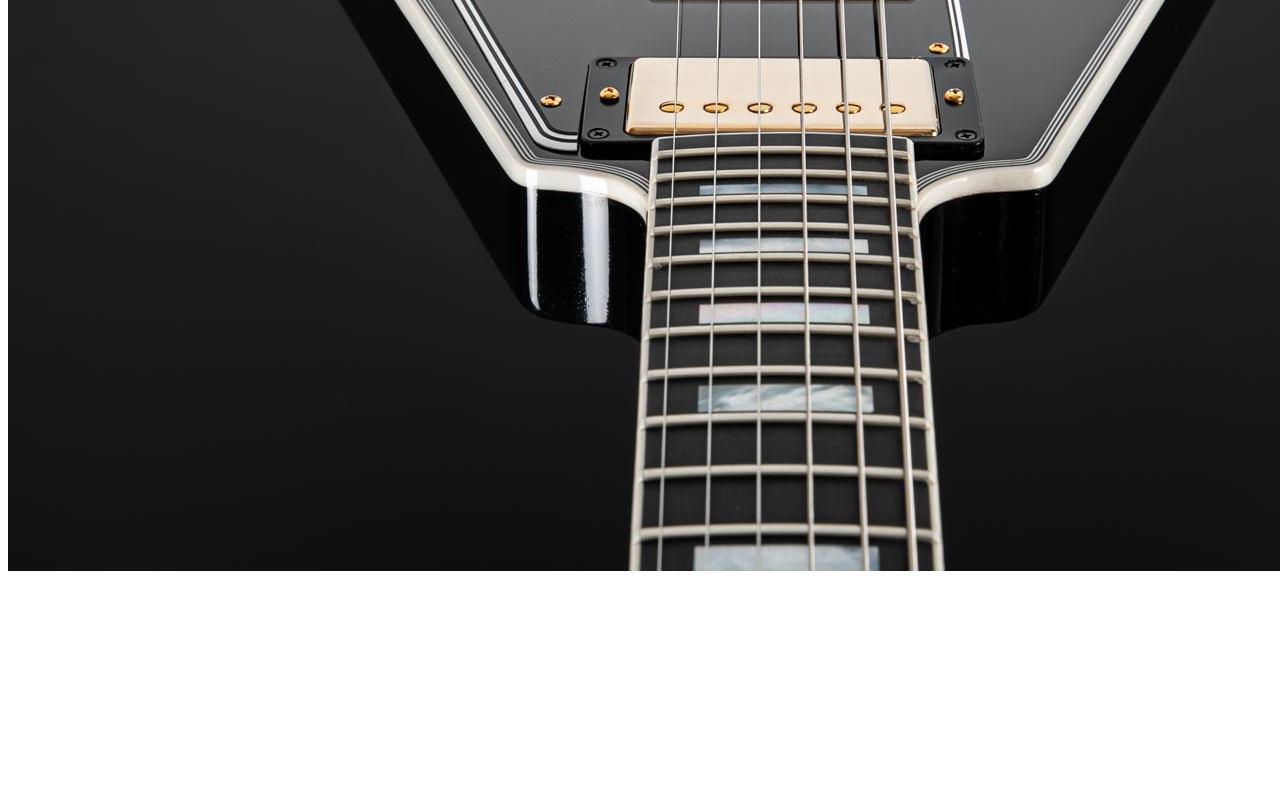
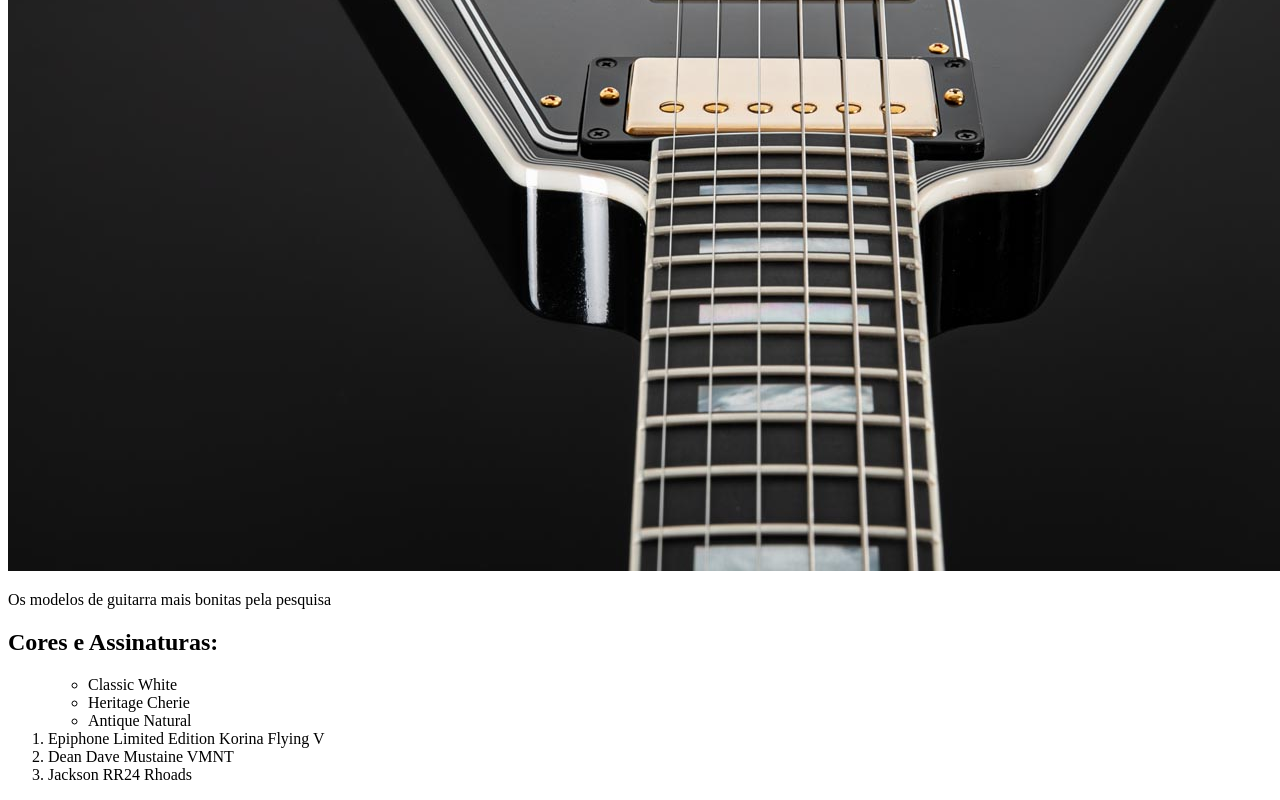
Before and after one commit to aninhabuba/site, a plain HTML site: page index.html in a window 1280 px wide. Shown: the part 600-1400 px from the top of the page. Before the commit the page ends 1183 px from the top, so only its background shows below. Drawn offline with Linux system fonts and the light colour scheme.

Commit message:
Update index.html

```diff
--- a/index.html
+++ b/index.html
@@ -3,12 +3,26 @@
   <head>
     <meta charsete "UTF-8">
     <meta name="viewport content="width=device-width,inicial-scale=1.0>
-    <title> Flying v </title>
+    <title> Ana Luiza Lisboa Buba </title>
+    <link rel="shortcut icon" href="icone.ico" type="image/x-icon">
   </head>
   <body>
     <h1> Gibson Flying V </h1>
     <p> A Flying V é uma guitarra criada no ano de 1958 pela Gibson,também conhecida como V Factor </p>
     <p>Seu primeiro protótipo foi feito em 1957 junto aos modelos futura, X-plorer e Moderne.Vieram com um objetivo de dar uma cara mais "futura" a Gibson. </p>
     <img src="flyingv.jpg" alt=" uma guitarra gibson modelo flying v">
+    <p> Os modelos de guitarra mais bonitas pela pesquisa</p>
+    <h2> Cores e Assinaturas:</h2>
+    <ol type="1" start="1">
+      <ul type"circle">
+        <li> Classic White
+          <li> Heritage Cherie
+            <li> Antique Natural
+            </ul>
+    </li>
+   <li> Epiphone Limited Edition Korina Flying V
+     <li> Dean Dave Mustaine VMNT
+       <li> Jackson RR24 Rhoads
+       </li>
   </body>
 </html>
```
